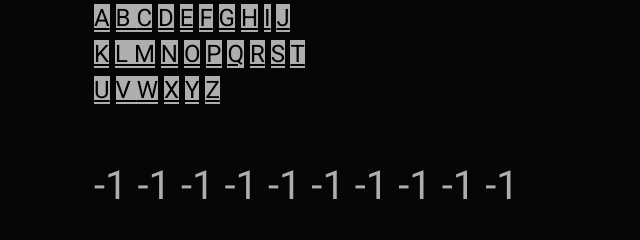
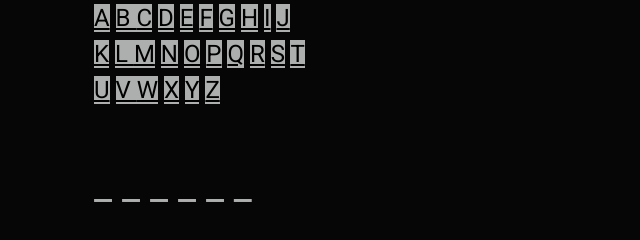
Before and after one commit to Boris-Picard/PenduJS, a plain HTML site: page index.html in a window 1280 px wide. Shown: the whole page, without its empty margins (0-640 px from the left). Drawn offline with Linux system fonts and the light colour scheme.

Commit message:
boucle for verif array

```diff
--- a/index.html
+++ b/index.html
@@ -49,17 +49,8 @@
                     </div>
                 </div>
                 <div class="row fs-3 mt-5">
-                    <div class="col-6">
-                        <span id="un" class="d-none">_</span>
-                        <span id="deux" class="d-none">_</span>
-                        <span id="trois" class="d-none">_</span>
-                        <span id="quatre" class="d-none">_</span>
-                        <span id="cinq" class="d-none">_</span>
-                        <span id="six" class="d-none">_</span>
-                        <span id="sept" class="d-none">_</span>
-                        <span id="huit" class="d-none">_</span>
-                        <span id="neuf" class="d-none">_</span>
-                        <span id="dix" class="d-none">_</span>
+                    <div class="col-6" id="word">
+
                     </div>
                 </div>
             </div>
--- a/public/assets/js/script.js
+++ b/public/assets/js/script.js
@@ -8,32 +8,31 @@ console.log(randomArray);
 let newArraySplit = randomArray.split("");
 console.log(newArraySplit);
 
-// je créer une fonction qui va identifier la lettre tapé par l'utilisateur dans le body de la page
-let compareKey = (event) => {
-    console.log(event.key);
-}
+// je créer un tableau vide pour l'utilisateur
+let userArray = [];
+console.log(userArray);
 
-document.querySelector("body").addEventListener("keydown", compareKey);
-
-// j'affiche le mot random dans les span prévu
-const dNone = document.querySelectorAll(".d-none");
-
-let displayNone = () => {
-    dNone.forEach((element) => {
-        // if()
-            element.innerHTML = newArraySplit.indexOf();
-            element.classList.remove("d-none");
-        })
+// j'ajoute a mon tableau utilisateur des underscores suivant la longueur du mot random dans mon html
+let splitUnderscore = () => {
+    for(let letter = 0; letter < newArraySplit.length; letter++ ) {
+    userArray[letter] = "_";
+    console.log(userArray);
+};
 };
 
-displayNone()
+splitUnderscore();
 
+// j'affiche dans mon html le tableau en _
+const words = document.getElementById("word");
+words.append(userArray.join(" "));
 
+// je récupère la lettre tapé par l'utilisateur que je vais comparer au tableau du mot random et afficher la lettre correspondante si true dans le tableau avec _
+let key = (event) => {
+    event.key;
+    // for()
+};
 
-// je compare maintenant la lettre tapé par l'utilisateur avec les lettres du mot random
-
-
-
+addEventListener("keydown", key);
 
 
 
@@ -56,16 +55,7 @@ est correct elle s'affiche dans le mot a trouver si false le dessin commence a s
 
 
 
+// if(newArraySplit.find((element) => element === event.key)){
 
-
-
-
-
-
-// const compareKey = (event) => {
-//     if(newArraySplit.find((element) => element === event.key)) {
-//         // userArray.push(...event.key)
-//         return console.log(userArray);
-//     };
+//     console.log("aaa");
 // };
-// document.querySelector("body").addEventListener("keydown", compareKey);
```
